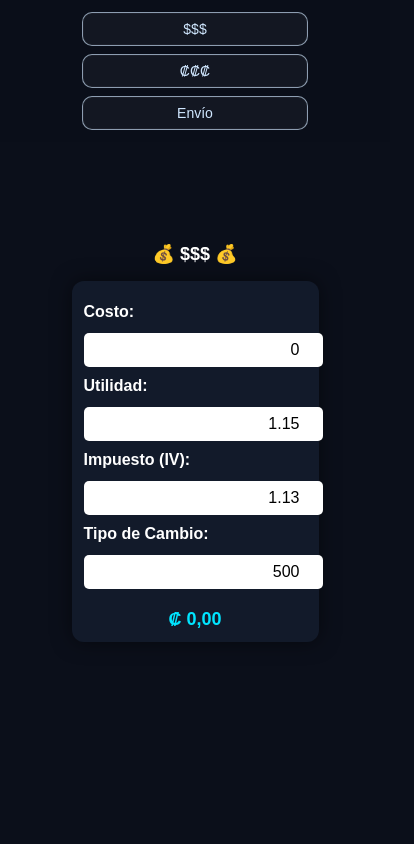
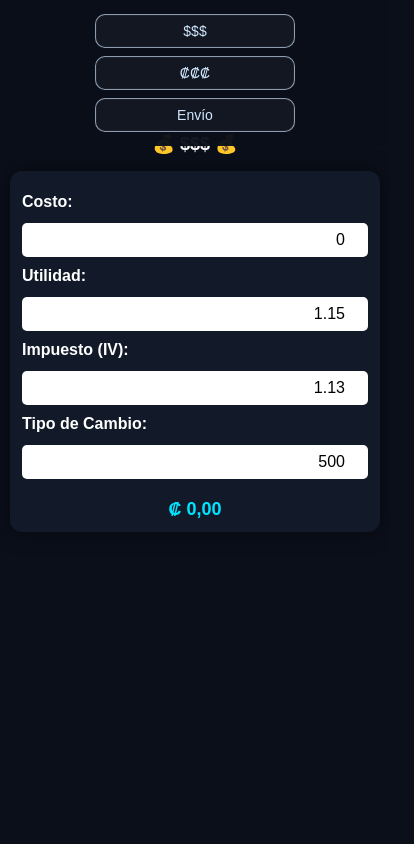
Before and after one commit to juniorsolanoar/Calculadora-de-Precios, a plain HTML site: page index.html in a window 390 px wide. Shown: the top 844 px of the page, 414 px wide, since content can reach past the window. Drawn offline with Linux system fonts and the light colour scheme.

Commit message:
responsive

```diff
--- a/index.html
+++ b/index.html
@@ -2,34 +2,45 @@
 <html lang="es">
 	<head>
 		<meta charset="UTF-8" />
+		<meta name="viewport" content="width=device-width, initial-scale=1.0" />
 		<title>Calculadora</title>
 
 		<style>
+			* {
+				box-sizing: border-box;
+			}
+
+			html,
 			body {
+				width: 100%;
 				background: #0b0f1a;
 				color: #fff;
 				font-family: Arial, sans-serif;
 				margin: 0;
 				padding: 0;
 				min-height: 100vh;
+				overflow-x: hidden;
 			}
 
 			.container {
 				width: 760px;
 				max-width: 100%;
 				margin: 0 auto;
-				padding: 20px 16px 40px;
+				padding: 88px 16px 40px;
 			}
 
 			.top-nav {
 				display: flex;
 				justify-content: center;
 				gap: 16px;
-				position: sticky;
+				position: fixed;
 				top: 0;
-				z-index: 20;
+				left: 0;
+				right: 0;
+				width: 100%;
+				z-index: 30;
 				background: rgba(11, 15, 26, 0.96);
-				padding: 16px 0;
+				padding: 16px 16px;
 				margin-bottom: 0;
 			}
 
@@ -74,6 +85,8 @@
 			}
 
 			.card {
+				width: 100%;
+				max-width: 760px;
 				background: #121a2a;
 				padding: 20px;
 				border-radius: 12px;
@@ -107,7 +120,8 @@
 			@media (max-width: 768px) {
 				.container {
 					width: 100%;
-					padding: 16px 12px 40px;
+					max-width: 100%;
+					padding: 88px 12px 40px;
 				}
 
 				.top-nav {
@@ -167,9 +181,15 @@
 			}
 
 			@media (max-width: 480px) {
+				.container {
+					padding: 88px 10px 30px;
+				}
+
 				.top-nav {
 					flex-direction: column;
 					align-items: center;
+					padding: 14px 0;
+					width: 100%;
 				}
 
 				.top-nav a {
@@ -199,15 +219,12 @@
 	</head>
 
 	<body>
-
+		<div class="container">
 			<nav class="top-nav">
 				<a href="#dolares">$$$</a>
 				<a href="#colones">₡₡₡</a>
 				<a href="#envio">Envío</a>
 			</nav>
-            <div class="container"></div>
-
-
 
 			<section id="dolares" class="section">
 				<h2>💰 $$$ 💰</h2>
```
